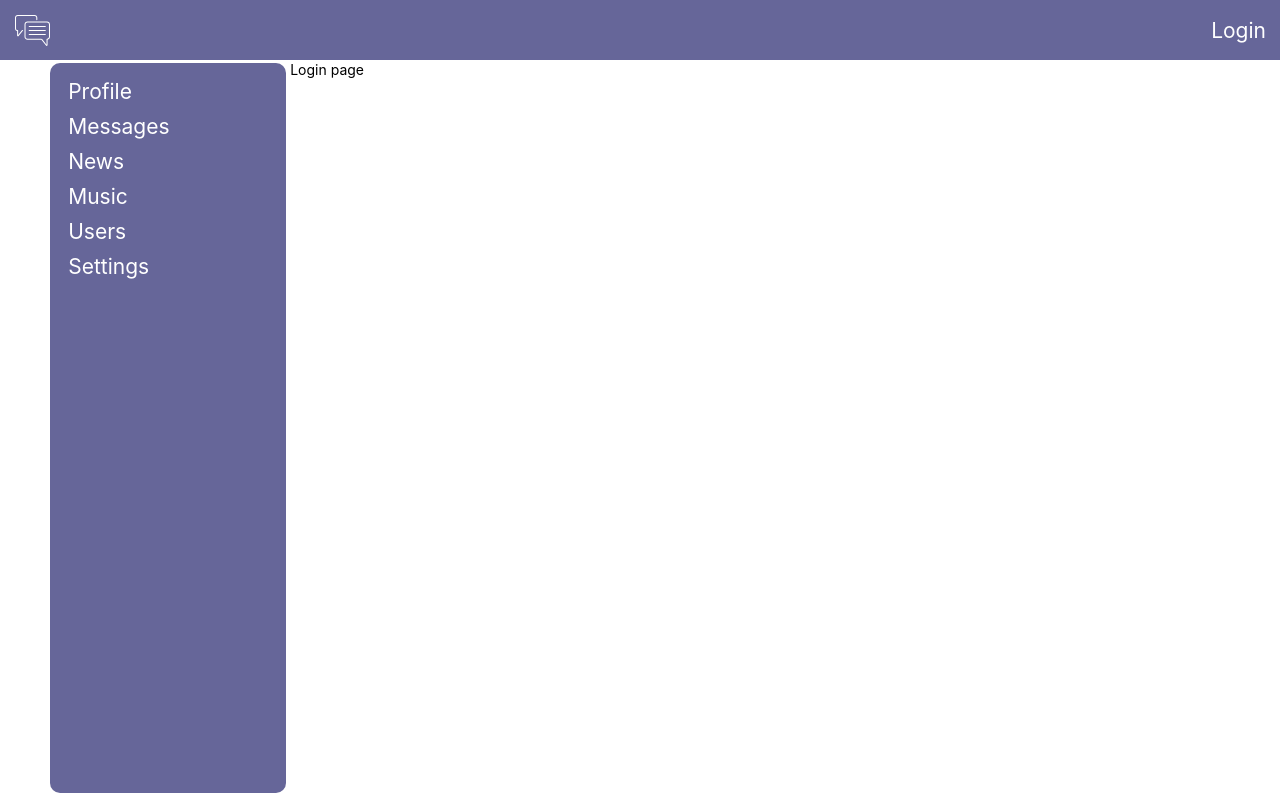
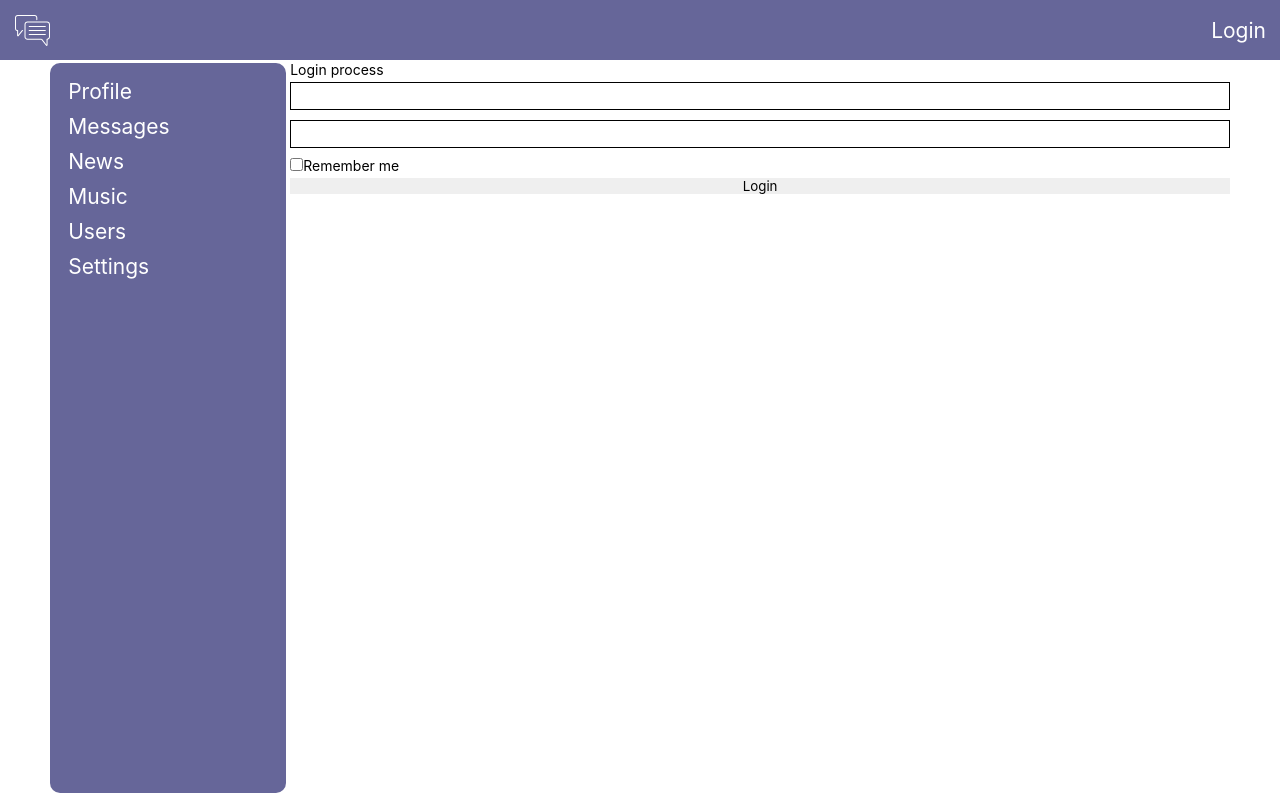
Before and after one commit to Aluminaze/social-network, a React (Create React App) app: page /login in a window 1280 px wide. Built offline with nearby package versions, Linux system fonts and the light colour scheme; no server answers.

Commit message:
install redux-form, add login form

```diff
--- a/package.json
+++ b/package.json
@@ -13,6 +13,7 @@
     "react-router-dom": "^5.2.0",
     "react-scripts": "3.4.1",
     "redux": "^4.0.5",
+    "redux-form": "^8.3.6",
     "redux-thunk": "^2.3.0"
   },
   "scripts": {
--- a/src/components/Login/Login.jsx
+++ b/src/components/Login/Login.jsx
@@ -1,8 +1,38 @@
 import React from "react";
 import style from "./Login.module.css";
+import { Field, reduxForm } from "redux-form";
+
+let LoginForm = (props) => {
+  return (
+    <form onSubmit={props.handleSubmit} className={style.login__form}>
+      <Field className={style.login__login} name="login" component="input" type="text"/>
+      <Field className={style.login__password} name="password" component="input" type="password"/>
+      <div className={style.login__checkbox}>
+        <Field name="rememberMe" component="input" type="checkbox" />
+        Remember me
+      </div>
+      <button type="submit">Login</button>
+    </form>
+  );
+};
+
+LoginForm = reduxForm({
+  form: "login",
+})(LoginForm)
 
 const Login = (props) => {
-  return <h1>Login page</h1>;
+  // const { handleSubmit } = props;
+
+  const onSubmit = (data) => {
+    console.log(data)
+  }
+
+  return (
+    <div>
+      <h1>Login process</h1>
+      <LoginForm onSubmit={onSubmit} />
+    </div>
+  );
 };
 
 export default Login;
--- a/src/components/Login/Login.module.css
+++ b/src/components/Login/Login.module.css
@@ -0,0 +1,14 @@
+.login__form {
+    display: flex;
+    flex-direction: column;
+}
+
+.login__login, .login__password {
+    border: 1px solid #000;
+    margin: 5px 0;
+    padding: 5px;
+}
+
+.login__checkbox {
+    margin: 5px 0;
+}
--- a/src/redux/redux-store.js
+++ b/src/redux/redux-store.js
@@ -4,12 +4,14 @@ import profileReducer from "./profileReducer";
 import usersReducer from "./usersReducer";
 import authReducer from "./authReducer";
 import thunkMiddleware from "redux-thunk";
+import { reducer as formReducer } from 'redux-form'
 
 let reducers = combineReducers({
   dialogsPage: dialogsReducer,
   profilePage: profileReducer,
   usersPage: usersReducer,
   auth: authReducer,
+  form: formReducer,
 });
 
 let store = createStore(reducers, applyMiddleware(thunkMiddleware));
```
Also changed, not shown: 1 other file (tests, documents, lock files or other folders).
